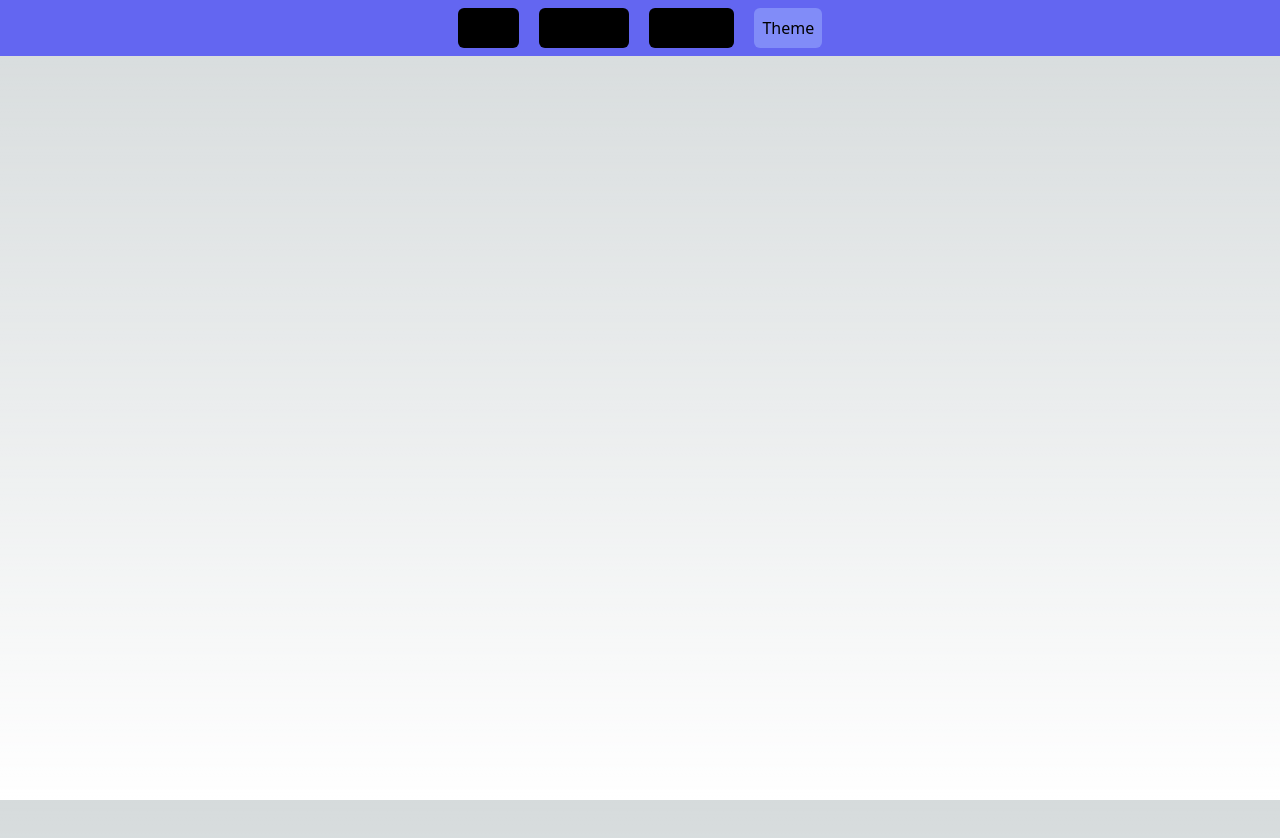
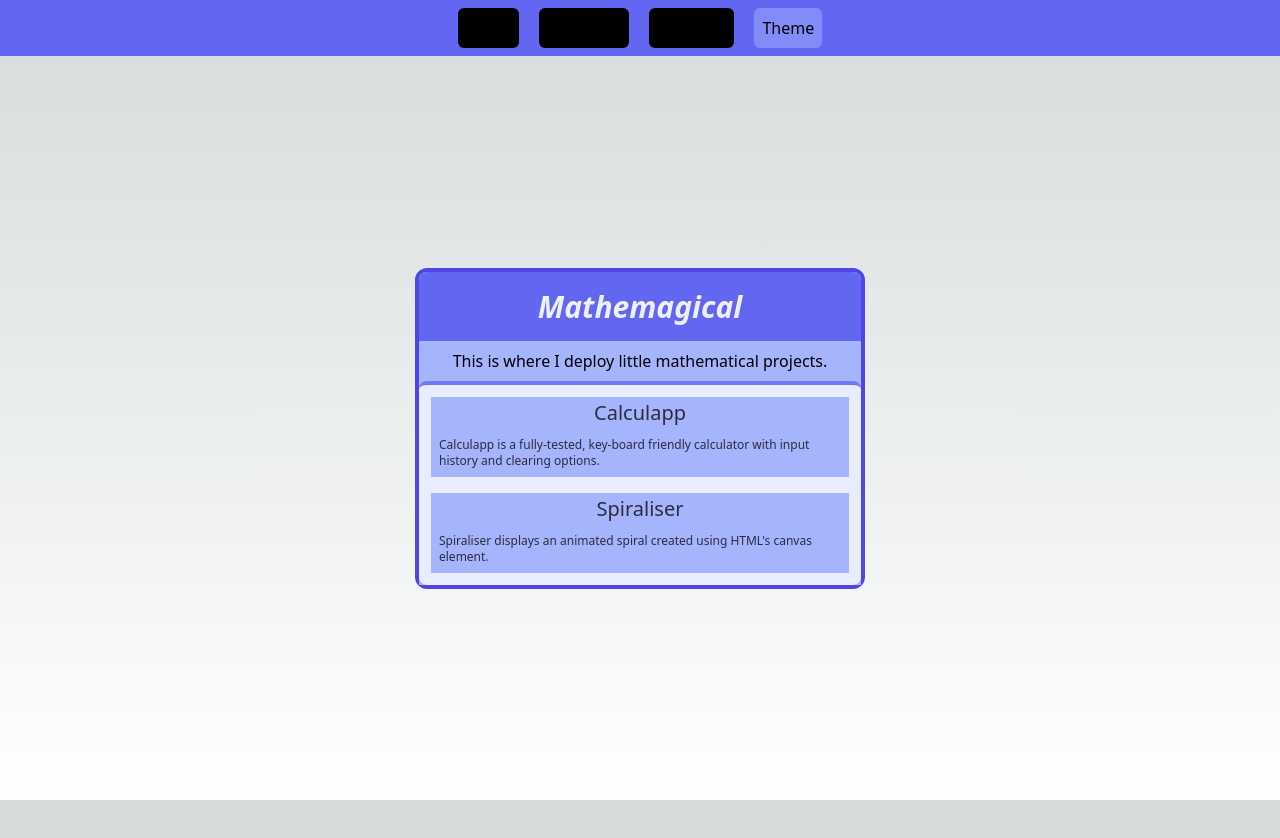
Before and after one commit to jamesdiffeycoding/mathemagical, a Next.js app in the folder calculapp/: page / in a window 1280 px wide. Shown: the top 838 px of the page. After the commit the page ends 800 px from the top, so only its background shows below. Built offline with nearby package versions, Linux system fonts and the light colour scheme; what tailwindcss-bg-patterns would draw is missing.

Commit message:
add home page links

```diff
--- a/calculapp/app/ColourContext.tsx
+++ b/calculapp/app/ColourContext.tsx
@@ -17,15 +17,21 @@ interface ColourProviderProps {
 
 export function ColourProvider({ children }: ColourProviderProps) {
     const [colourIndex, setColourIndex] = useState<number>(() => {
-        // Retrieve the saved color index from local storage or default to 1
-        const savedIndex = localStorage.getItem('colourIndex');
-        return savedIndex ? parseInt(savedIndex) : 1;
+        // Only access localStorage on the client side
+        if (typeof window !== 'undefined') {
+            const savedIndex = localStorage.getItem('colourIndex');
+            return savedIndex ? parseInt(savedIndex) : 1;
+        }
+        return 1; // Default to index 1 if not in the browser
     });
     const [colour, setColour] = useState(colours[colourIndex]);
 
     useEffect(() => {
-        setColour(colours[colourIndex]);
-        localStorage.setItem('colourIndex', colourIndex.toString());
+        // Access localStorage only on the client side
+        if (typeof window !== 'undefined') {
+            setColour(colours[colourIndex]);
+            localStorage.setItem('colourIndex', colourIndex.toString());
+        }
     }, [colourIndex]);
 
     const changeColour = () => {
--- a/calculapp/app/page.tsx
+++ b/calculapp/app/page.tsx
@@ -1,6 +1,6 @@
 "use client"
 import { useColourContext } from "./ColourContext"
-
+import Link from "next/link";
 // FEATURES FOR FUTURE
 // ---- solar power button?
 // ---- bug report button?
@@ -10,9 +10,49 @@ export default function Home() {
   const { colour, changeColour } = useColourContext();
 
   return (
-    <section className="min-h-screen">
-      <main className={`pattern-${colour}-500 pattern-paper pattern-bg-white pattern-size-6 pattern-opacity-100 flex min-h-screen flex-col align-middle justify-center items-center`}>
-      </main >
-    </section>
+    // OUTER CONTAINER >> CONTENT CONTAINER >> CONTENT
+    <section className={`h-screen pattern-${colour}-500 pattern-paper pattern-bg-white pattern-size-6 pattern-opacity-100 flex flex-col`}>
+      <section className={`flex-1 w-full flex items-center justify-center`}>
+        <section className={`w-5/6 max-w-[450px] border-${colour}-600 border-4 rounded-xl bg-gray-300` /* bg-gray-300 is in case the colour theme class doesn't compile */}>
+          {/* TOP --- MIDDLE --- BOTTOM BOXES */}
+          <section className={`bg-${colour}-300 text-black rounded-lg min-h-[185px] flex flex-col justify-between rounded-b-none w-full text-center`}>
+            {/* ____ TOP */}
+            <div className={`font-bold bg-${colour}-500 w-full rounded-t-lg p-3`}>
+              <h1 className="text-white opacity-90 text-[30px] italic">Mathemagical</h1>
+            </div>
+
+            {/* ____ MIDDLE */}
+            <section className="flex justify-center items-center p-2">
+              <div>This is where I deploy little mathematical projects.</div>
+            </section>
+
+            {/* ____ BOTTOM */}
+            <section className={`text-left bg-white opacity-75 border-t-4 border-${colour}-500 text-black rounded-lg text-xs p-3`}>
+              <Link href="/calculapp" legacyBehavior>
+                <section className={`p-2 bg-${colour}-300 cursor-pointer`}>
+                  <h1 className="text-bold text-[20px] text-center">
+                    <a href="/calculapp">Calculapp</a>
+                  </h1>
+                  <br></br>
+                  <p>Calculapp is a fully-tested, key-board friendly calculator with input history and clearing options.</p>
+                </section>
+              </Link>
+              <br></br>
+              <Link href="/spiraliser" legacyBehavior>
+                <section className={`p-2 bg-${colour}-300 cursor-pointer`}>
+                  <h1 className="text-bold text-[20px] text-center">
+                    <a href="/spiraliser">Spiraliser</a>
+                  </h1>
+                  <br></br>
+                  <p>Spiraliser displays an animated spiral created using HTML's canvas element.</p>
+                </section>
+              </Link>
+
+            </section>
+          </section>
+          {/* END OF BOXES */}
+        </section>
+      </section>
+    </section >
   );
 }
```
